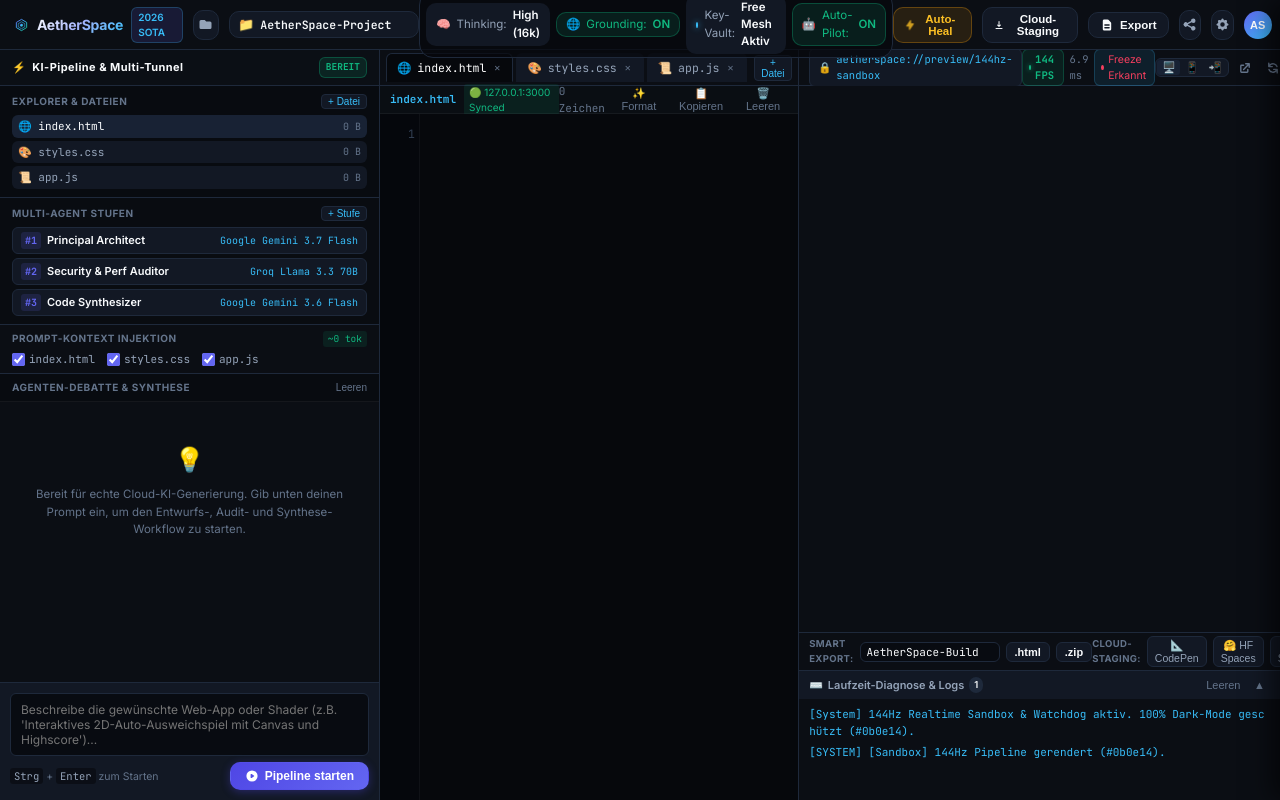
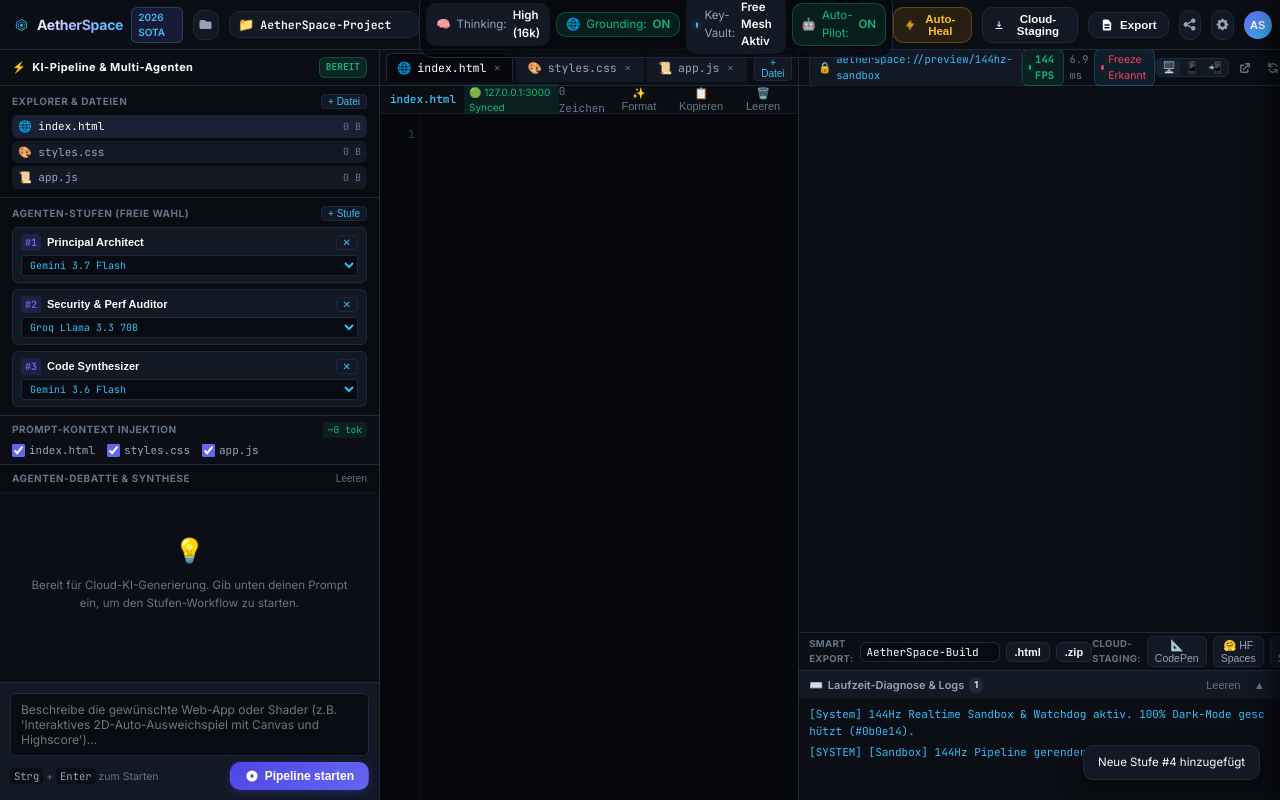
Before and after one commit to laptoplenovoslim18-cyber/AetherSpace, a website: page public/index.html in a window 1280 px wide. Both pictures are taken after a click on the button "+ Stufe". Shown: the top 800 px of the page. Drawn offline with Linux system fonts and the light colour scheme.

Commit message:
feat(core): Enterprise SOTA Release - Dynamic Multi-Agent Customizer, Free Model & Role Selection, 144Hz Sandbox & Clean Baseline

```diff
--- a/public/app.js
+++ b/public/app.js
@@ -1,5 +1,5 @@
 /**
- * AETHERSPACE SOTA 2026 ENGINE (v5.1.0 LTS)
+ * AETHERSPACE ENTERPRISE SOTA 2026 ENGINE (v5.2.0 LTS)
  * Real Multi-Agent Cloud-AI Pipeline | 144Hz Sandbox | AES-GCM-256 Vault | Enterprise Auth
  * Zero-Backtick Deterministic JavaScript Engine | Dynamic Fallback Cascade
  */
@@ -26,9 +26,9 @@
       'app.js': true
     },
     stages: [
-      { id: 1, name: 'Principal Architect', provider: 'gemini', model: 'Google Gemini 3.7 Flash', role: 'Entwurf' },
-      { id: 2, name: 'Security & Perf Auditor', provider: 'groq', model: 'Groq Llama 3.3 70B', role: 'Audit' },
-      { id: 3, name: 'Code Synthesizer', provider: 'gemini', model: 'Google Gemini 3.6 Flash', role: 'Synthese' }
+      { id: 1, name: 'Principal Architect', provider: 'gemini', model: 'gemini-3.7-flash', role: 'Entwurf' },
+      { id: 2, name: 'Security & Perf Auditor', provider: 'groq', model: 'llama-3.3-70b-versatile', role: 'Audit' },
+      { id: 3, name: 'Code Synthesizer', provider: 'gemini', model: 'gemini-3.6-flash', role: 'Synthese' }
     ],
     settings: {
       model: 'gemini-3.7-flash',
@@ -491,13 +491,13 @@
       // TIER 1: Primärer Konfigurierter Pfad
       if (provider === 'gemini' && key) {
         try {
-          return await this.callGemini(fullPrompt, systemPersona, key, STATE.settings.searchGrounding, STATE.settings.model);
+          return await this.callGemini(fullPrompt, systemPersona, key, STATE.settings.searchGrounding, stage.model || STATE.settings.model);
         } catch (e) {
           console.warn('[Dispatch] Gemini primär fehlgeschlagen, starte Kaskade...');
         }
       } else if (provider === 'groq' && key) {
         try {
-          return await this.callGroq(fullPrompt, systemPersona, key);
+          return await this.callGroq(fullPrompt, systemPersona, key, stage.model);
         } catch (e) {
           console.warn('[Dispatch] Groq primär fehlgeschlagen, starte Kaskade...');
         }
@@ -714,26 +714,26 @@
       const contextStr = this.getContextString();
 
       try {
-        // Phase 1: Entwurf (Principal Architect)
-        UI.addDebateMessage(STATE.stages[0].model, 'Architektur-Entwurf & State-Modellierung wird berechnet...', 'Entwurf', 'architect');
-        const archPrompt = 'Entwirf die Software-Architektur für: "' + userPrompt + '". Plane Performance für 144Hz Uncapped RAF, Canvas/WebGL Lifecycle und Steuerung.';
-        const archResponse = await AIClient.dispatchAgent(STATE.stages[0], archPrompt, contextStr, STATE.settings.systemPrompt);
-        UI.addDebateMessage(STATE.stages[0].model, archResponse, 'Entwurf Abgeschlossen', 'architect');
-
-        // Phase 2: Audit (Security & Perf Auditor)
-        UI.addDebateMessage(STATE.stages[1].model, 'Führe Sicherheits- & Performance-Audit durch...', 'Audit', 'auditor');
-        const auditPrompt = 'Überprüfe folgenden Architekturentwurf auf Schwachstellen, Kollisionsgenauigkeit und Memory-Leaks:\n\n' + archResponse;
-        const auditResponse = await AIClient.dispatchAgent(STATE.stages[1], auditPrompt, contextStr, 'Du bist der Sicherheits- und Performance-Auditor. Prüfe auf 144Hz Effizienz, Zero-Trust und saubere Steuerung.');
-        UI.addDebateMessage(STATE.stages[1].model, auditResponse, 'Audit Abgeschlossen', 'auditor');
-
-        // Phase 3: Synthese (Code Synthesizer)
-        UI.addDebateMessage(STATE.stages[2].model, 'Synthetisiere vollständige index.html, styles.css und app.js...', 'Synthese', 'synthesizer');
-        const synthPrompt = 'Generiere vollständigen, produktionsreifen Code für "' + userPrompt + '". Gib den Code in separaten Codeblöcken für index.html, styles.css und app.js aus:\n\nARCHITEKTUR:\n' + archResponse + '\n\nAUDIT-VORGABEN:\n' + auditResponse;
-        const synthResponse = await AIClient.dispatchAgent(STATE.stages[2], synthPrompt, contextStr, 'Du bist der Lead Synthesizer. Gib ausnahmslos vollständigen Code für html, css und javascript aus. Keine Platzhalter.');
-        UI.addDebateMessage(STATE.stages[2].model, 'Code erfolgreich generiert und synchronisiert.', 'Synthese Fertig', 'synthesizer');
-
-        // Apply Code to Workspace
-        const extracted = this.extractCodeBlocks(synthResponse);
+        let accumulatedContext = '';
+        for (let sIdx = 0; sIdx < STATE.stages.length; sIdx++) {
+          const currentStage = STATE.stages[sIdx];
+          const isLastStage = (sIdx === STATE.stages.length - 1);
+
+          UI.addDebateMessage(currentStage.name + ' (' + currentStage.model + ')', 'Berechne Stufe #' + (sIdx + 1) + ' [' + currentStage.role + ']...', currentStage.role, 'architect');
+
+          let stagePrompt = '';
+          if (isLastStage) {
+            stagePrompt = 'Synthetisiere nun den finalen, produktionsreifen Code für "' + userPrompt + '" basierend auf den vorherigen Stufen. Gib den Code in html, css und javascript Codeblöcken aus.\n\nBISHERIGER VERLAUF:\n' + accumulatedContext;
+          } else {
+            stagePrompt = 'Führe deine Aufgabe (' + currentStage.role + ') für folgende Anforderung aus: "' + userPrompt + '".\n\nBISHERIGER VERLAUF:\n' + accumulatedContext;
+          }
+
+          const stageResponse = await AIClient.dispatchAgent(currentStage, stagePrompt, contextStr, STATE.settings.systemPrompt);
+          accumulatedContext += '\n--- STUFE ' + (sIdx + 1) + ' (' + currentStage.name + ') ---\n' + stageResponse + '\n';
+          UI.addDebateMessage(currentStage.name, stageResponse, currentStage.role + ' Fertig', isLastStage ? 'synthesizer' : 'auditor');
+
+          if (isLastStage) {
+            const extracted = this.extractCodeBlocks(stageResponse);
             let updatedCount = 0;
             ['index.html', 'styles.css', 'app.js'].forEach(fn => {
               if (extracted[fn]) {
@@ -753,6 +753,8 @@
               Sandbox.execute();
               Toast.show('⚡ Pipeline erfolgreich abgeschlossen');
             }
+          }
+        }
 
       } catch (err) {
         console.error('Pipeline Error:', err);
@@ -789,7 +791,8 @@
       const healPrompt = 'Behebe folgende Laufzeitfehler:\n\nFEHLERBERICHT:\n' + errorReport + '\n\nAktueller Code:\nindex.html:\n' + STATE.files['index.html'] + '\n\nstyles.css:\n' + STATE.files['styles.css'] + '\n\napp.js:\n' + STATE.files['app.js'] + '\n\nGib den reparierten Code in html, css, javascript Blöcken aus.';
 
       try {
-        const healedResponse = await AIClient.dispatchAgent(STATE.stages[2], healPrompt, '', 'Du bist der Polyglot Healer. Repariere Fehler ohne funktionale Regressionen.');
+        const lastStage = STATE.stages[STATE.stages.length - 1] || { provider: 'gemini', model: 'gemini-3.6-flash' };
+        const healedResponse = await AIClient.dispatchAgent(lastStage, healPrompt, '', 'Du bist der Polyglot Healer. Repariere Fehler ohne funktionale Regressionen.');
         const extracted = Pipeline.extractCodeBlocks(healedResponse);
         ['index.html', 'styles.css', 'app.js'].forEach(function(fn) {
           if (extracted[fn]) STATE.files[fn] = extracted[fn];
@@ -956,10 +959,45 @@
       STATE.stages.forEach(function(stage, idx) {
         const card = document.createElement('div');
         card.className = 'stage-card';
-        card.innerHTML = '<div class="stage-info">' +
+        card.innerHTML = '<div class="stage-card-top">' +
+          '<div class="stage-info">' +
           '<span class="stage-num">#' + (idx + 1) + '</span>' +
-          '<span class="stage-role">' + stage.name + '</span>' +
-          '</div><span class="stage-model-badge">' + stage.model + '</span>';
+          '<input type="text" class="stage-role-input" data-stage-idx="' + idx + '" value="' + stage.name + '" placeholder="Stufenname...">' +
+          '</div>' +
+          '<button class="btn-mini" data-remove-stage="' + idx + '" title="Stufe entfernen">✕</button>' +
+          '</div>' +
+          '<div class="stage-card-bottom">' +
+          '<select class="stage-model-select" data-model-stage="' + idx + '">' +
+          '<option value="gemini-3.7-flash" ' + (stage.model === 'gemini-3.7-flash' ? 'selected' : '') + '>Gemini 3.7 Flash</option>' +
+          '<option value="gemini-3.6-flash" ' + (stage.model === 'gemini-3.6-flash' ? 'selected' : '') + '>Gemini 3.6 Flash</option>' +
+          '<option value="llama-3.3-70b-versatile" ' + (stage.model === 'llama-3.3-70b-versatile' ? 'selected' : '') + '>Groq Llama 3.3 70B</option>' +
+          '<option value="hf-deepseek-v3" ' + (stage.model === 'hf-deepseek-v3' ? 'selected' : '') + '>HF DeepSeek V3</option>' +
+          '<option value="deepseek-r1" ' + (stage.model === 'deepseek-r1' ? 'selected' : '') + '>OpenRouter R1</option>' +
+          '</select>' +
+          '</div>';
+
+        card.querySelector('.stage-role-input').addEventListener('input', function(e) {
+          STATE.stages[idx].name = e.target.value;
+        });
+
+        card.querySelector('.stage-model-select').addEventListener('change', function(e) {
+          const m = e.target.value;
+          STATE.stages[idx].model = m;
+          if (m.startsWith('gemini')) STATE.stages[idx].provider = 'gemini';
+          else if (m.includes('llama')) STATE.stages[idx].provider = 'groq';
+          else if (m.startsWith('hf')) STATE.stages[idx].provider = 'hf';
+          else if (m.startsWith('deepseek')) STATE.stages[idx].provider = 'openrouter';
+        });
+
+        card.querySelector('[data-remove-stage]').addEventListener('click', function() {
+          if (STATE.stages.length <= 1) {
+            Toast.show('⚠️ Mindestens eine Pipeline-Stufe ist erforderlich.');
+            return;
+          }
+          STATE.stages.splice(idx, 1);
+          UI.renderStages();
+        });
+
         container.appendChild(card);
       });
     },
@@ -1190,6 +1228,23 @@
       const explorerAddBtn = document.getElementById('explorer-add-file-btn');
       if (explorerAddBtn) {
         explorerAddBtn.addEventListener('click', function() { UI.addNewFile(); });
+      }
+
+      // Add Stage Button
+      const addStageBtn = document.getElementById('add-stage-btn');
+      if (addStageBtn) {
+        addStageBtn.addEventListener('click', function() {
+          const newId = STATE.stages.length + 1;
+          STATE.stages.push({
+            id: newId,
+            name: 'Agent #' + newId,
+            provider: 'gemini',
+            model: 'gemini-3.7-flash',
+            role: 'Optimierung'
+          });
+          UI.renderStages();
+          Toast.show('Neue Stufe #' + newId + ' hinzugefügt');
+        });
       }
 
       // Editor Input
--- a/public/index.html
+++ b/public/index.html
@@ -3,7 +3,7 @@
 <head>
   <meta charset="UTF-8">
   <meta name="viewport" content="width=device-width, initial-scale=1.0">
-  <title>AetherSpace | SOTA Multi-KI Cloud Studio (2026 Enterprise)</title>
+  <title>AetherSpace | Enterprise Multi-KI Cloud Studio (2026 SOTA)</title>
   <meta name="description" content="AetherSpace - Multi-Agent Orchestrator, VS-Code Editor, 144Hz Uncapped Sandbox, Zero-Trust BYOK Vault & Cloud-Staging Hub">
   <link rel="icon" type="image/svg+xml" href="favicon.svg">
   <link rel="preconnect" href="https://fonts.googleapis.com">
@@ -127,7 +127,7 @@
       <div class="panel-header">
         <div class="panel-title">
           <span class="panel-icon">⚡</span>
-          <span>KI-Pipeline & Multi-Tunnel</span>
+          <span>KI-Pipeline & Multi-Agenten</span>
         </div>
         <div class="pipeline-status-badge" id="pipeline-status">BEREIT</div>
       </div>
@@ -143,10 +143,10 @@
         </div>
       </div>
 
-      <!-- Multi-Tunnel Stufen-Konfigurator -->
+      <!-- Dynamischer Stufen-Konfigurator mit freier Rollen- und Modellauswahl -->
       <div class="tunnel-configurator">
         <div class="tunnel-header">
-          <span class="sub-label">MULTI-AGENT STUFEN</span>
+          <span class="sub-label">AGENTEN-STUFEN (FREIE WAHL)</span>
           <button class="btn-mini" id="add-stage-btn" title="Neue Stufe hinzufügen">+ Stufe</button>
         </div>
         <div class="tunnel-stages-list" id="tunnel-stages-list">
@@ -174,7 +174,7 @@
         <div class="debate-messages-feed" id="debate-messages-feed">
           <div class="empty-state-notice" id="empty-feed-notice">
             <span class="empty-icon">💡</span>
-            <p>Bereit für echte Cloud-KI-Generierung. Gib unten deinen Prompt ein, um den Entwurfs-, Audit- und Synthese-Workflow zu starten.</p>
+            <p>Bereit für Cloud-KI-Generierung. Gib unten deinen Prompt ein, um den Stufen-Workflow zu starten.</p>
           </div>
         </div>
       </div>
--- a/public/styles.css
+++ b/public/styles.css
@@ -405,7 +405,7 @@
   color: var(--text-primary);
 }
 
-/* Multi-Tunnel Configurator */
+/* Multi-Agent Stufen-Konfigurator mit freier Rollen- & Modellwahl */
 .tunnel-configurator {
   padding: 8px 12px;
   border-bottom: 1px solid var(--border-subtle);
@@ -431,22 +431,29 @@
 .tunnel-stages-list {
   display: flex;
   flex-direction: column;
-  gap: 4px;
+  gap: 6px;
+  max-height: 180px;
+  overflow-y: auto;
 }
 .stage-card {
   display: flex;
+  flex-direction: column;
+  background: var(--bg-surface-raised);
+  border: 1px solid var(--border-subtle);
+  padding: 6px 8px;
+  border-radius: var(--radius-sm);
+  gap: 4px;
+}
+.stage-card-top {
+  display: flex;
   align-items: center;
   justify-content: space-between;
-  background: var(--bg-surface-raised);
-  border: 1px solid var(--border-subtle);
-  padding: 4px 8px;
-  border-radius: var(--radius-sm);
-  font-size: 11px;
 }
 .stage-info {
   display: flex;
   align-items: center;
   gap: 6px;
+  flex: 1;
 }
 .stage-num {
   font-family: var(--font-mono);
@@ -457,11 +464,35 @@
   padding: 1px 4px;
   border-radius: 3px;
 }
-.stage-role { font-weight: 600; color: var(--text-primary); }
-.stage-model-badge {
+.stage-role-input {
+  background: transparent;
+  border: none;
+  border-bottom: 1px solid transparent;
+  color: var(--text-primary);
+  font-weight: 600;
+  font-size: 11px;
+  outline: none;
+  width: 140px;
+}
+.stage-role-input:focus {
+  border-bottom-color: var(--accent-indigo);
+}
+.stage-card-bottom {
+  display: flex;
+  align-items: center;
+  justify-content: space-between;
+  gap: 6px;
+}
+.stage-model-select {
+  flex: 1;
+  background: var(--bg-input);
+  border: 1px solid var(--border-subtle);
+  color: var(--accent-sky);
   font-family: var(--font-mono);
   font-size: 10px;
-  color: var(--accent-sky);
+  padding: 2px 4px;
+  border-radius: 3px;
+  outline: none;
 }
 
 /* Context Injector Dateibaum */
```
Lines whose indentation alone changed are shown as unchanged.
